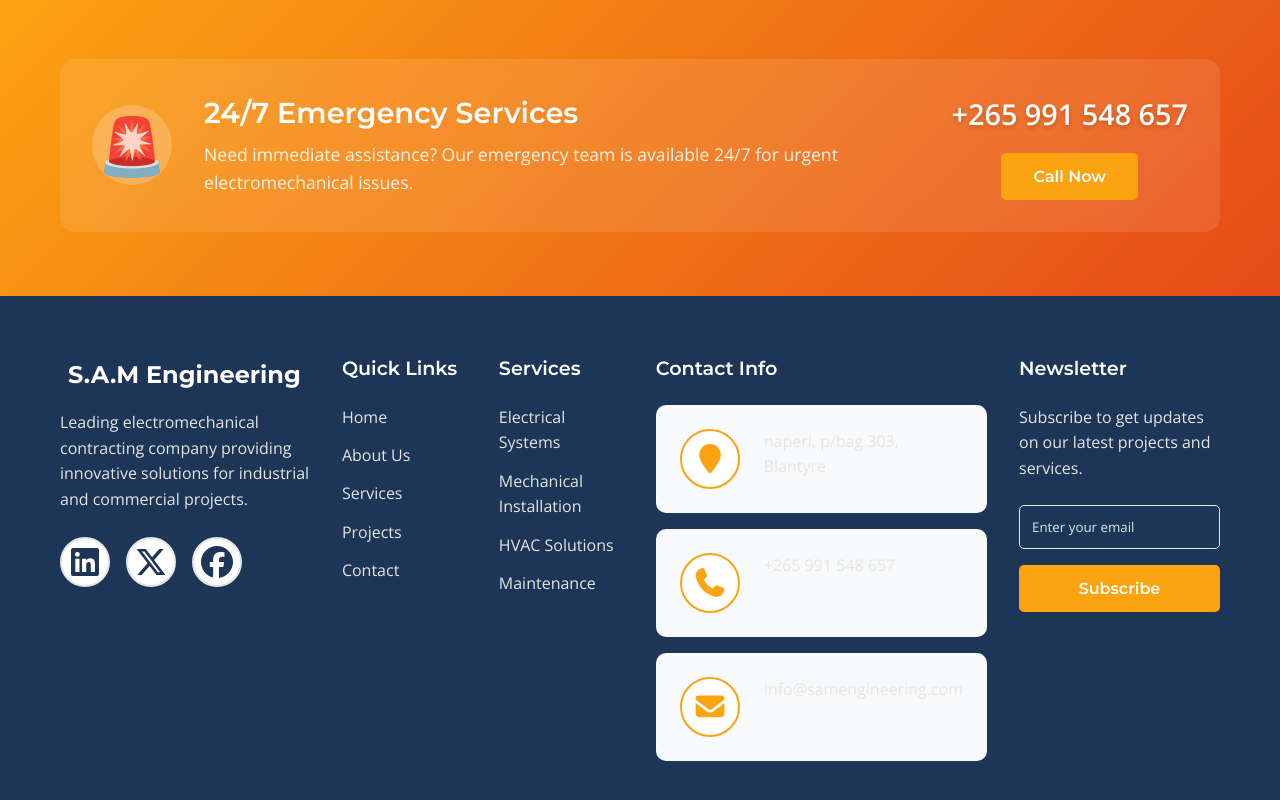
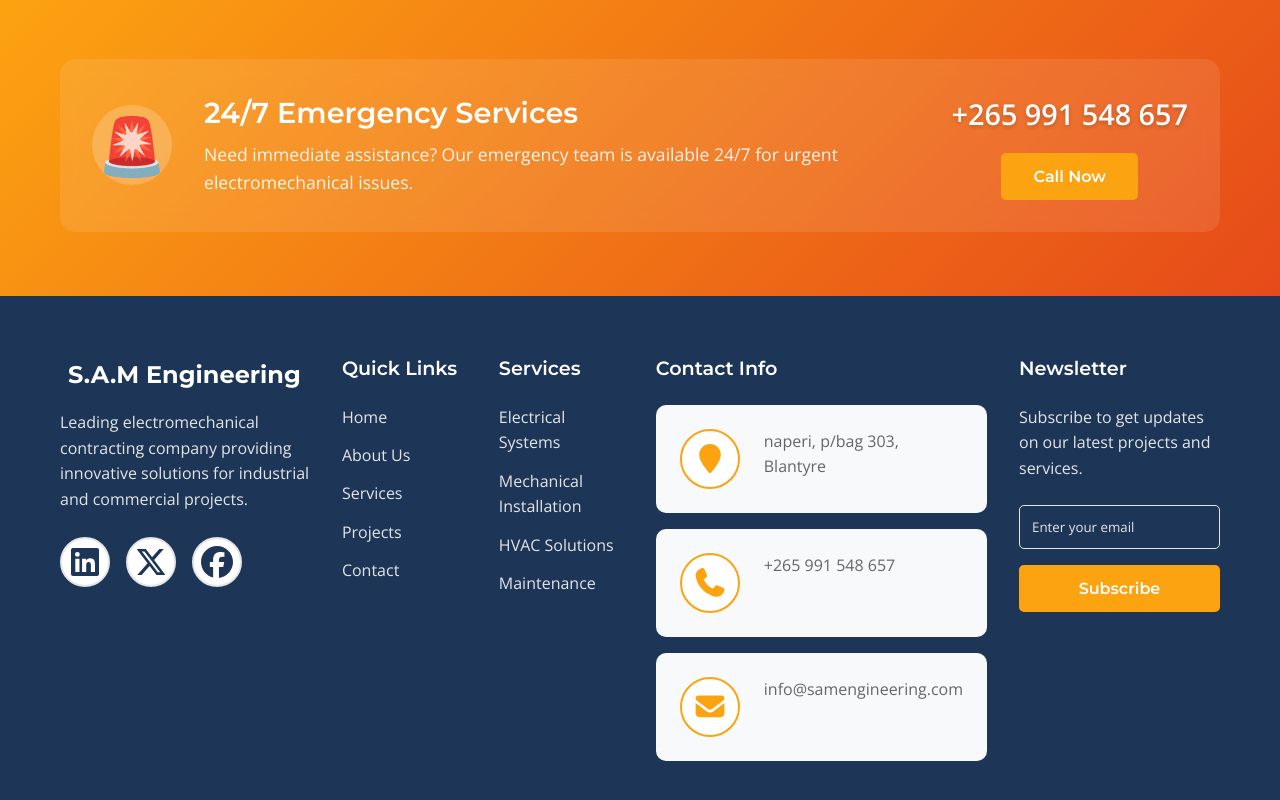
Before and after one commit to Emmanuel0017/samengineering, a React (Create React App) app: page /contact in a window 1280 px wide. Shown: the part 2605-3405 px from the top of the page. Built offline with nearby package versions, Linux system fonts and the light colour scheme.

Commit message:
updated footer text

```diff
--- a/src/components/Footer.css
+++ b/src/components/Footer.css
@@ -74,7 +74,7 @@
   display: flex;
   align-items: flex-start;
   gap: 0.5rem;
-  color: var(--neutral-medium);
+  color: var(--text-light);
 }
 
 .contact-icon {
```
